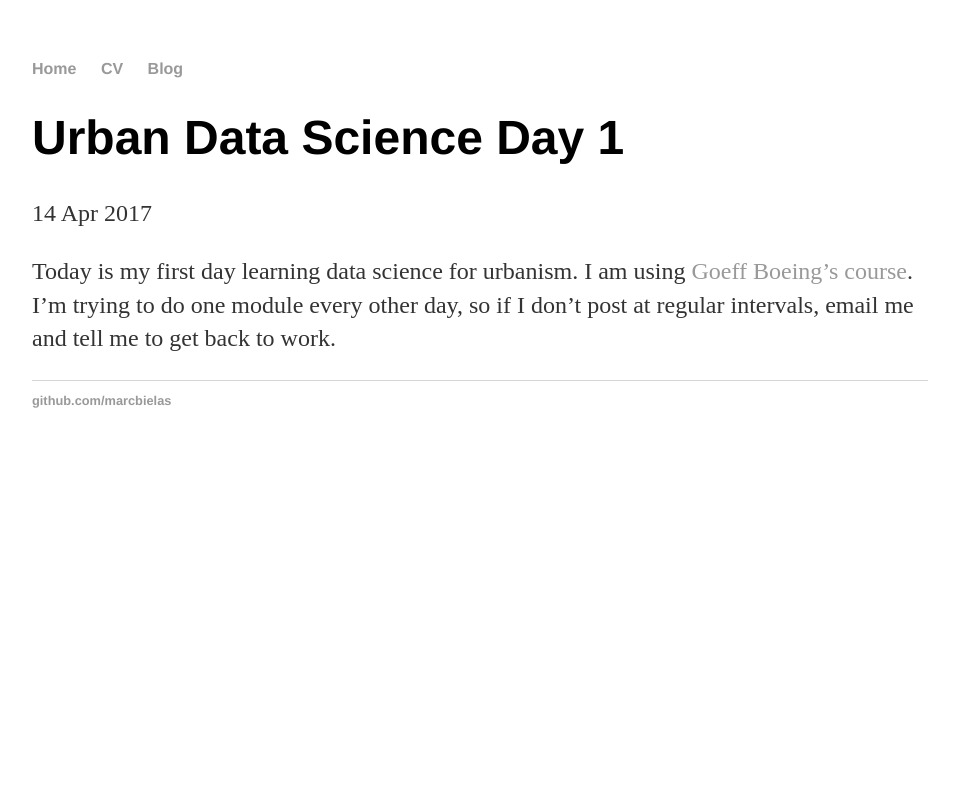
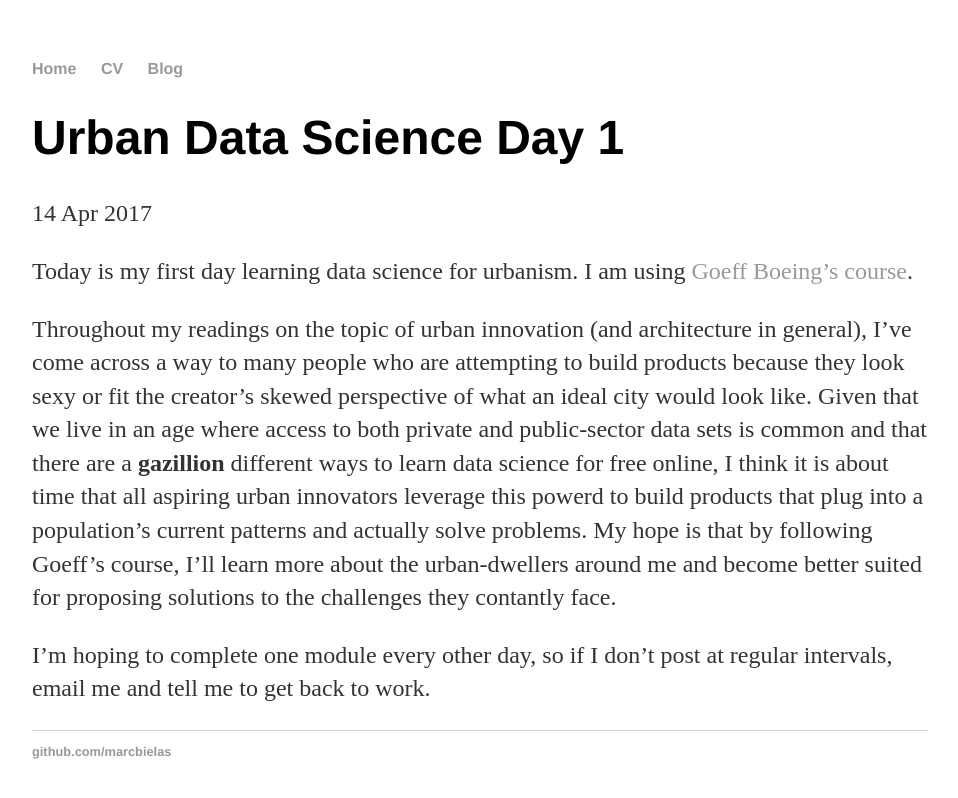
Before and after one commit to marcbielas/marcbielas.github.io-old, a Jekyll site: the page built from _posts/2017-04-14-beginning-urban-data-course.md, in a window 1280 px wide. Shown: the top 798 px of the page, without its empty margins (160-1118 px from the left). Built offline with Jekyll 4.4.1, drawn with Linux system fonts in a browser that asks for light colours.

Commit message:
Update 2017-04-14-beginning-urban-data-course.md

```diff
--- a/_posts/2017-04-14-beginning-urban-data-course.md
+++ b/_posts/2017-04-14-beginning-urban-data-course.md
@@ -5,4 +5,7 @@
 ---
 
 Today is my first day learning data science for urbanism. I am using [Goeff Boeing's course](https://github.com/marcbielas/urban-data-science).
-I'm trying to do one module every other day, so if I don't post at regular intervals, email me and tell me to get back to work.
+
+Throughout my readings on the topic of urban innovation (and architecture in general), I've come across a way to many people who are attempting to build products because they look sexy or fit the creator's skewed perspective of what an ideal city would look like. Given that we live in an age where access to both private and public-sector data sets is common and that there are a **gazillion** different ways to learn data science for free online, I think it is about time that all aspiring urban innovators leverage this powerd to build products that plug into a population's current patterns and actually solve problems. My hope is that by following Goeff's course, I'll learn more about the urban-dwellers around me and become better suited for proposing solutions to the challenges they contantly face.
+
+I'm hoping to complete one module every other day, so if I don't post at regular intervals, email me and tell me to get back to work.
```
